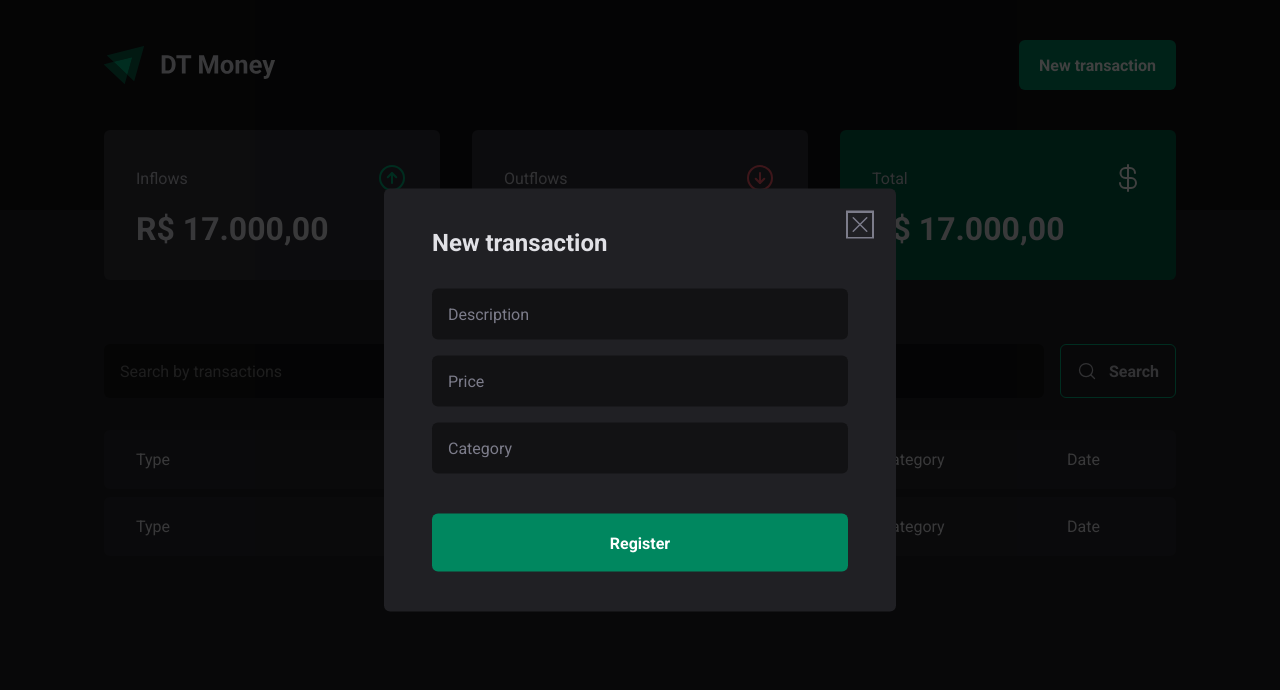
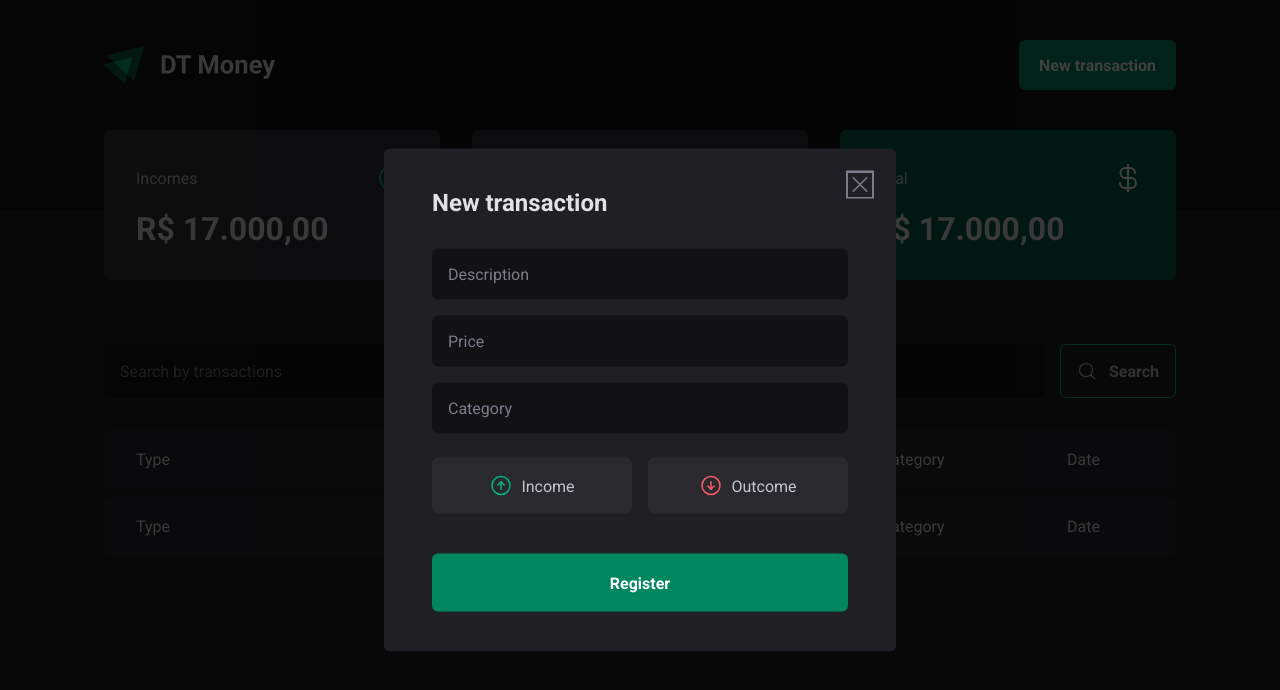
Before and after one commit to o-yurimaciel/dt-money, a React (Vite) app: page / in a window 1280 px wide. Both pictures are taken after a click on the button "New transaction". Shown: the top 690 px of the page. Built offline with nearby package versions, Linux system fonts and the light colour scheme.

Commit message:
add income and outcome buttons new transaction modal

```diff
--- a/src/components/NewTransactionModal/index.tsx
+++ b/src/components/NewTransactionModal/index.tsx
@@ -1,6 +1,6 @@
 import * as Dialog from '@radix-ui/react-dialog'
-import { Overlay, Content, CloseButton } from './styles'
-import { X } from 'phosphor-react'
+import { Overlay, Content, CloseButton, TransactionType, TransactionTypeButton } from './styles'
+import { ArrowCircleDown, ArrowCircleUp, X } from 'phosphor-react'
 
 export function NewTransactionModal() {
     return (
@@ -17,6 +17,17 @@
                     <input type="number" placeholder='Price' required />
                     <input type="text" placeholder='Category' required />
 
+                    <TransactionType>
+                        <TransactionTypeButton variant='income'>
+                            <ArrowCircleUp size={24} />
+                            Income
+                        </TransactionTypeButton>
+                        <TransactionTypeButton variant='outcome'>
+                            <ArrowCircleDown size={24} />
+                            Outcome
+                        </TransactionTypeButton>
+                    </TransactionType>
+
                     <button type="submit">Register</button>
                 </form>
             </Content>
--- a/src/components/NewTransactionModal/styles.ts
+++ b/src/components/NewTransactionModal/styles.ts
@@ -66,5 +66,33 @@
     right: 1.5rem;
     line-height: 0;
     cursor: pointer;
-    color: ${props => props.theme["gray-500"]}
+    color: ${props => props.theme["gray-500"]};
 `
+
+export const TransactionType = styled.div`
+    display: grid;
+    grid-template-columns: repeat(2, 1fr);
+    gap: 1rem;
+    margin-top: 0.5rem;
+`
+
+interface TransactionTypeButtonProps {
+    variant: 'income' | 'outcome'
+}
+
+export const TransactionTypeButton = styled.button<TransactionTypeButtonProps>`
+    background: ${props => props.theme["gray-700"]};
+    padding: 1rem;
+    display: flex;
+    align-items: center;
+    justify-content: center;
+    gap: 0.5rem;
+    border-radius: 6px;
+    cursor: pointer;
+    border: 0;
+    color: ${props => props.theme["gray-300"]};
+
+    svg {
+        color: ${props => props.variant === 'income' ? props.theme["green-300"] : props.theme["red-300"]};
+    }
+`
--- a/src/components/Summary/index.tsx
+++ b/src/components/Summary/index.tsx
@@ -6,7 +6,7 @@
         <SummaryContainer>
             <SummaryCard>
                 <header>
-                    <span>Inflows</span>
+                    <span>Incomes</span>
                     <ArrowCircleUp  size={32} color="#00b37e"/>
                 </header>
 
@@ -15,7 +15,7 @@
 
             <SummaryCard>
                 <header>
-                    <span>Outflows</span>
+                    <span>Outcomes</span>
                     <ArrowCircleDown  size={32} color="#f75a68"/>
                 </header>
 
```
